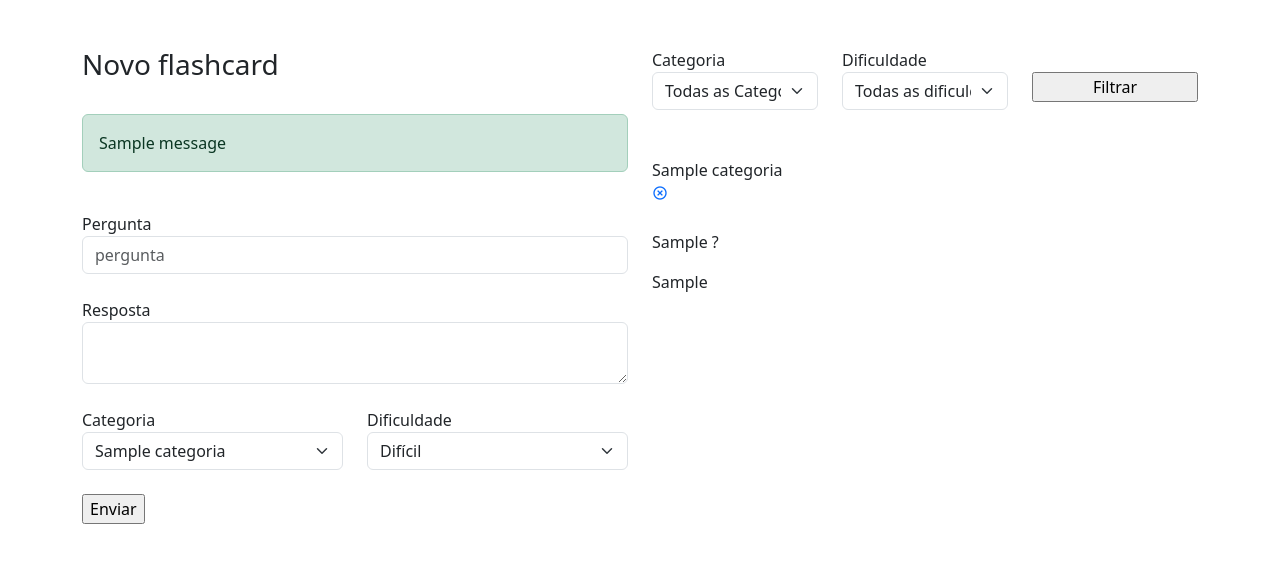
After one commit to WederTito/PSW-9.0, a Django app: page /flashcard/novo_flashcard/ in a window 1280 px wide. The commit adds this page. Shown: the top 571 px of the page. Run offline with Django 5.2, Linux system fonts and the light colour scheme; a user stored in the database is signed in; tables that the repository leaves empty hold one stand-in row (values such as "Sample post"); one stand-in notice (Sample message) is shown.

Commit message:
Criando e filtrando Flashcards

```diff
--- /dev/null
+++ b/flashcard/templates/novo_flashcard.html
@@ -0,0 +1,117 @@
+{% extends "base.html" %}
+{% load static %}
+
+{% block 'cabecalho' %}
+    <link href="{% static 'usuarios/css/cadastro.css' %}" rel="stylesheet">
+    <link href='https://unpkg.com/boxicons@2.1.4/css/boxicons.min.css' rel='stylesheet'>
+    <link href="{% static 'flashcard/css/novo_flashcard.css' %}" rel="stylesheet">
+{% endblock 'cabecalho' %}
+
+{% block 'conteudo' %}
+    <div class="container">
+        <br>
+        <br>
+        <div class="row">
+            <div class="col-md">
+                <div class="box-form">
+                    <form action="{% url 'novo_flashcard' %}" method="POST">
+                        {% csrf_token %}
+                        <h3>Novo flashcard</h3>
+                        {% if messages %}
+                            <br>
+                            {% for message in messages %}
+                                <section class="alert {{message.tags}}">
+                                    {{message}}
+                                </section>
+                            {% endfor %}
+                        {% endif %}
+                        <br>
+                        <label>Pergunta</label>
+                        <input type="text" class="form-control" placeholder="pergunta" name="pergunta">
+                        <br>
+                        <label>Resposta</label>
+                        <textarea class="form-control" name="resposta"></textarea>
+                        <br>
+                        <div class="row">
+                            <div class="col-md">
+                                <label for="">Categoria</label>
+                                <select class="form-select" name="categoria">
+                                {% for categoria in categorias %}
+                                    <option value="{{categoria.id}}">{{categoria}}</option>
+                                {% endfor %%}
+                                </select>
+                            </div>
+                            <div class="col-md">
+                                <label for="">Dificuldade</label>
+                                <select class="form-select" name="dificuldade">
+                                    {% for dificuldade in dificuldades %}
+                                        <option value="{{dificuldade.0}}">{{dificuldade.1}}</option>
+                                    {% endfor %}
+                                </select>
+                            </div>
+                        </div>
+                        <br>
+                        <input type="submit" value="Enviar" class="btn-cadastro">
+                        <br>
+                        <br>
+                        <br>
+                    </form>
+                </div>
+            </div>
+            <div class="col-md">
+                <form action="{% url 'novo_flashcard' %}" method="GET">
+                    <div class="row">
+                        <div class="col-md">
+                            <label for="">Categoria</label>
+                            <select name="categoria" id="" class="form-select">
+                                <option value="">Todas as Categorias</option>
+                                {% for categoria in categorias %}
+                                    <option value="{{categoria.id}}">{{categoria}}</option>
+                                {% endfor %%}
+                            </select>
+                        </div>
+                        <div class="col-md">
+                            <label for="">Dificuldade</label>
+                            <select name="dificuldade" id="" class="form-select">
+                                <option value="">Todas as dificuldades</option>
+                                {% for dificuldade in dificuldades %}
+                                    <option value="{{dificuldade.0}}">{{dificuldade.1}}</option>
+                                {% endfor %}
+                            </select>
+                        </div>
+                        <div class="col-md">
+                            <br>
+                            <input type="submit" style="width: 100%" value="Filtrar" class="btn-cadastro">
+                        </div>
+                    </div>
+                </form>
+                <br>
+                <br>
+                {% for flash in flashcards %}
+                    <div class="box-new-flashcard">
+                        <div class="flashcard">
+                            <div class="flashcard-categoria">
+                                {{flash.categoria}}
+                            </div>
+                            <a href="">
+                                <i class='icone-exit bx bx-x-circle'></i>
+                            </a>
+                            <br>
+                            <br>
+                            <div class="flashcard-box-item">
+                                <p class="flashcard-item">{{flash.pergunta}} ?</p>
+                            </div>
+                        </div>
+                        <div class="resposta-flashcard">
+                            {{flash.resposta}}
+                        </div>
+                    </div>
+                    <br>
+                    <br>
+                {% endfor %}
+                <br>
+                <br>
+            </div>
+        </div>
+    </div>
+{% endblock 'conteudo' %}
--- /dev/null
+++ b/flashcard/urls.py
@@ -0,0 +1,6 @@
+from django.urls import path
+from . import views
+
+urlpatterns = [
+ path('novo_flashcard/', views.novo_flashcard, name='novo_flashcard'),
+]
--- a/flashcard/views.py
+++ b/flashcard/views.py
@@ -1,3 +1,48 @@
-from django.shortcuts import render
+from django.shortcuts import render, redirect
+from .models import Categoria, Flashcard
+from django.contrib.messages import constants
+from django.contrib import messages
 
-# Create your views here.
+def novo_flashcard(request):
+    if not request.user.is_authenticated:
+        return redirect('/usuarios/logar')
+
+    if request.method == "GET":
+        categorias = Categoria.objects.all()
+        dificuldades = Flashcard.DIFICULDADE_CHOICES
+        flashcards = Flashcard.objects.filter(user=request.user)
+
+        categoria_filtrar = request.GET.get('categoria')
+        dificuldade_filtrar = request.GET.get('dificuldade')
+
+        if categoria_filtrar:
+            flashcards = flashcards.filter(categoria__id=categoria_filtrar)
+        if dificuldade_filtrar:
+            flashcards = flashcards.filter(dificuldade=dificuldade_filtrar)
+
+        return render(request, 'novo_flashcard.html', {'categorias': categorias,
+                                                       'dificuldades': dificuldades,
+                                                       'flashcards': flashcards})
+
+    elif request.method == 'POST':
+        pergunta = request.POST.get('pergunta')
+        resposta = request.POST.get('resposta')
+        categoria = request.POST.get('categoria')
+        dificuldade = request.POST.get('dificuldade')
+
+        if len(pergunta.strip()) == 0 or len(resposta.strip()) == 0:
+            messages.add_message(request,constants.ERROR,'Preencha os campos de pergunta e resposta',)
+            return redirect('/flashcard/novo_flashcard')
+
+        flashcard = Flashcard(
+            user=request.user,
+            pergunta=pergunta,
+            resposta=resposta,
+            categoria_id=categoria,
+            dificuldade=dificuldade,
+        )
+
+        flashcard.save()
+
+        messages.add_message(request,constants.SUCCESS,'Flashcard criado com sucesso!',)
+        return redirect('/flashcard/novo_flashcard')
--- a/study_async/urls.py
+++ b/study_async/urls.py
@@ -20,5 +20,5 @@ from django.urls import path, include
 urlpatterns = [
     path('admin/', admin.site.urls),
     path('usuarios/', include('usuarios.urls')),
-
+    path('flashcard/', include('flashcard.urls')),
 ]
--- a/usuarios/templates/cadastro.html
+++ b/usuarios/templates/cadastro.html
@@ -24,7 +24,6 @@
                     <div class="tac">
                         <h4 style="font-size: 30px">Sua plataforma online<br> para te ajudar nos estudos</h4>
                     </div>
-
                 </div>
                 <div class="col-md">
                     <br>
@@ -37,7 +36,6 @@
                         </div>
                         <br>
                         <h3>Cadastre-se</h3>
-
                         {% if messages %}
                             {% for message in messages %}
                                 <section class="alert {{message.tags}}">
@@ -45,8 +43,8 @@
                                 </section>
                             {% endfor %}
                         {%endif%}
-
- <form action="{% url 'cadastro' %}" method="POST">{% csrf_token %}
+                        <form action="{% url 'cadastro' %}" method="POST">
+                            {% csrf_token %}
                             <label>Username</label>
                             <input type="text" class="input-form" name="username" id="">
                             <br>
--- a/usuarios/templates/login.html
+++ b/usuarios/templates/login.html
@@ -1,8 +1,10 @@
 {% extends 'base.html' %}
 {% load static %}
+
 {% block 'cabecalho' %}
     <link href="{% static 'usuarios/css/cadastro.css' %}" rel="stylesheet">
 {% endblock %}
+
 {% block 'conteudo' %}
     <div class="bg1">
         <div class="container">
@@ -21,7 +23,6 @@
                     <div class="tac">
                         <h4 style="font-size: 30px">Sua plataforma online<br> para te ajudar nos estudos</h4>
                     </div>
-
                 </div>
                 <div class="col-md">
                     <br>
@@ -41,7 +42,8 @@
                                 </section>
                             {% endfor %}
                         {% endif %}
- <form action="{% url 'login' %}" method="POST">{% csrf_token %}
+                        <form action="{% url 'login' %}" method="POST">
+                            {% csrf_token %}
                             <label>Username</label>
                             <input type="text" class="input-form" name="username" id="">
                             <br>
```
Also changed, not shown: templates/base.html (+4 -4 lines). Lines whose indentation alone changed are shown as unchanged.
